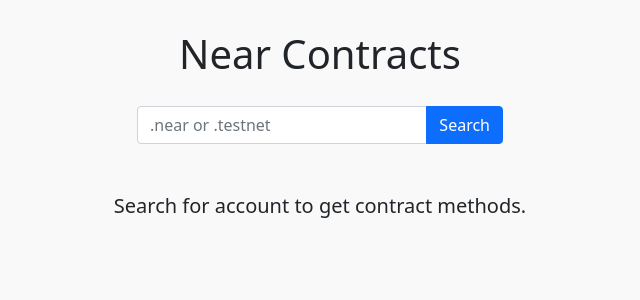
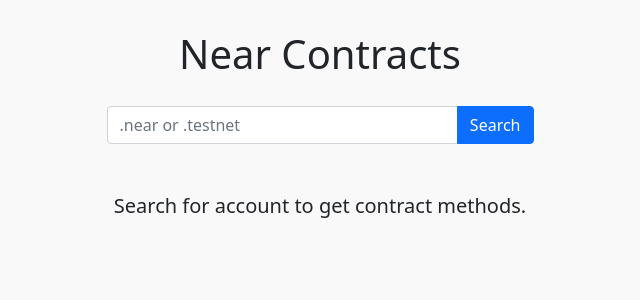
Before and after one commit to artem-p/near-observer, a React (Create React App) app in the folder frontend/: page / in a window 1280 px wide. Shown: the top 300 px of the page, without its empty margins (320-960 px from the left). Built offline with nearby package versions, Linux system fonts and the light colour scheme.

Commit message:
dynamic width

```diff
--- a/frontend/src/App.css
+++ b/frontend/src/App.css
@@ -13,6 +13,24 @@
 }
 
 .search-account {
-  width: 30% !important;
   margin: 0 auto;
 }
+
+
+@media screen and (min-width: 700px) {
+  .search-account {
+    width: 45% !important;
+  }
+}
+
+@media screen and (min-width: 900px) {
+  .search-account {
+    width: 40% !important;
+  }
+}
+
+@media screen and (min-width: 1200px) {
+  .search-account {
+    width: 35% !important;
+  }
+}
```
